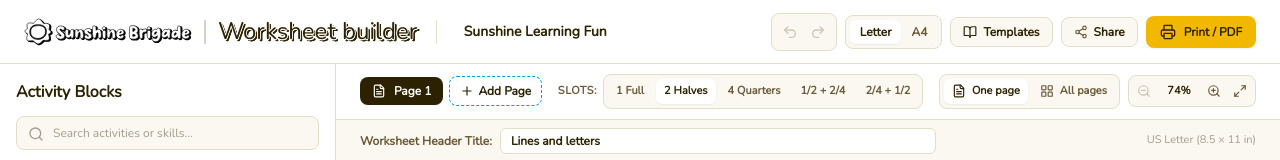
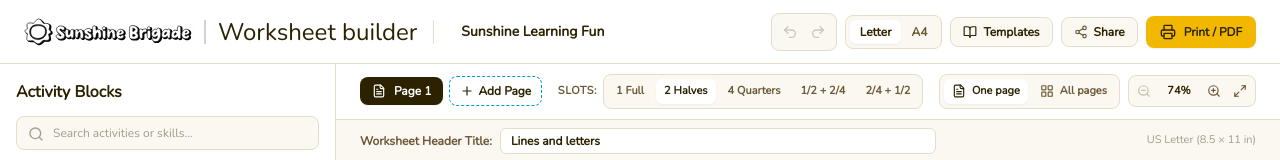
Before and after one commit to micksee84/Worksheet-Builder, a React (Vite) app: page / in a window 1280 px wide. Shown: the top 160 px of the page. Built offline with nearby package versions, Linux system fonts and the light colour scheme; a web font is replaced by a local one.

Commit message:
Show the app name in plain Super Joyful, without the sticker style
Co-Authored-By: Claude Opus 5.5 <noreply@anthropic.com>
Claude-Session: https://claude.ai/code/session_016jxiW25bfYKgu7fXDV4Ziz

```diff
--- a/src/components/TopBar.tsx
+++ b/src/components/TopBar.tsx
@@ -90,8 +90,8 @@ export const TopBar: React.FC<TopBarProps> = ({
             />
           </picture>
           <span className="hidden lg:block w-[1.5px] h-6 bg-[#2D2200]/20" aria-hidden="true" />
-          {/* App name: Super Joyful ink die-cut (screen header, never under 24px) */}
-          <span className="hidden lg:block ink-die-cut text-[24px] whitespace-nowrap select-none">
+          {/* App name: plain Super Joyful in ink, no sticker outline or shadow (never under 24px) */}
+          <span className="hidden lg:block font-joyful font-normal text-[24px] leading-none text-[#2D2200] whitespace-nowrap select-none">
             Worksheet builder
           </span>
         </h1>
--- a/src/index.css
+++ b/src/index.css
@@ -5,20 +5,6 @@
 @theme {
   --font-sans: 'Nunito', ui-sans-serif, system-ui, sans-serif;
   --font-joyful: 'Super Joyful', 'Nunito', sans-serif;
-}
-
-/* Ink die-cut: Super Joyful screen headers (24-36px). Ink letters, a white ring at
-   3.2% and a flat ink shadow at about 7%, per the Ink Style guide. */
-.ink-die-cut {
-  font-family: var(--font-joyful);
-  font-weight: 400;
-  line-height: 1.1;
-  padding-right: 0.1em;
-  color: #2D2200;
-  text-shadow:
-    0.032em 0 0 #FFFFFF, -0.032em 0 0 #FFFFFF, 0 0.032em 0 #FFFFFF, 0 -0.032em 0 #FFFFFF,
-    0.023em 0.023em 0 #FFFFFF, -0.023em 0.023em 0 #FFFFFF, 0.023em -0.023em 0 #FFFFFF, -0.023em -0.023em 0 #FFFFFF,
-    0.07em 0.07em 0 #2D2200, 0.09em 0.07em 0 #2D2200, 0.07em 0.09em 0 #2D2200, 0.09em 0.09em 0 #2D2200;
 }
 
 @layer base {
```
